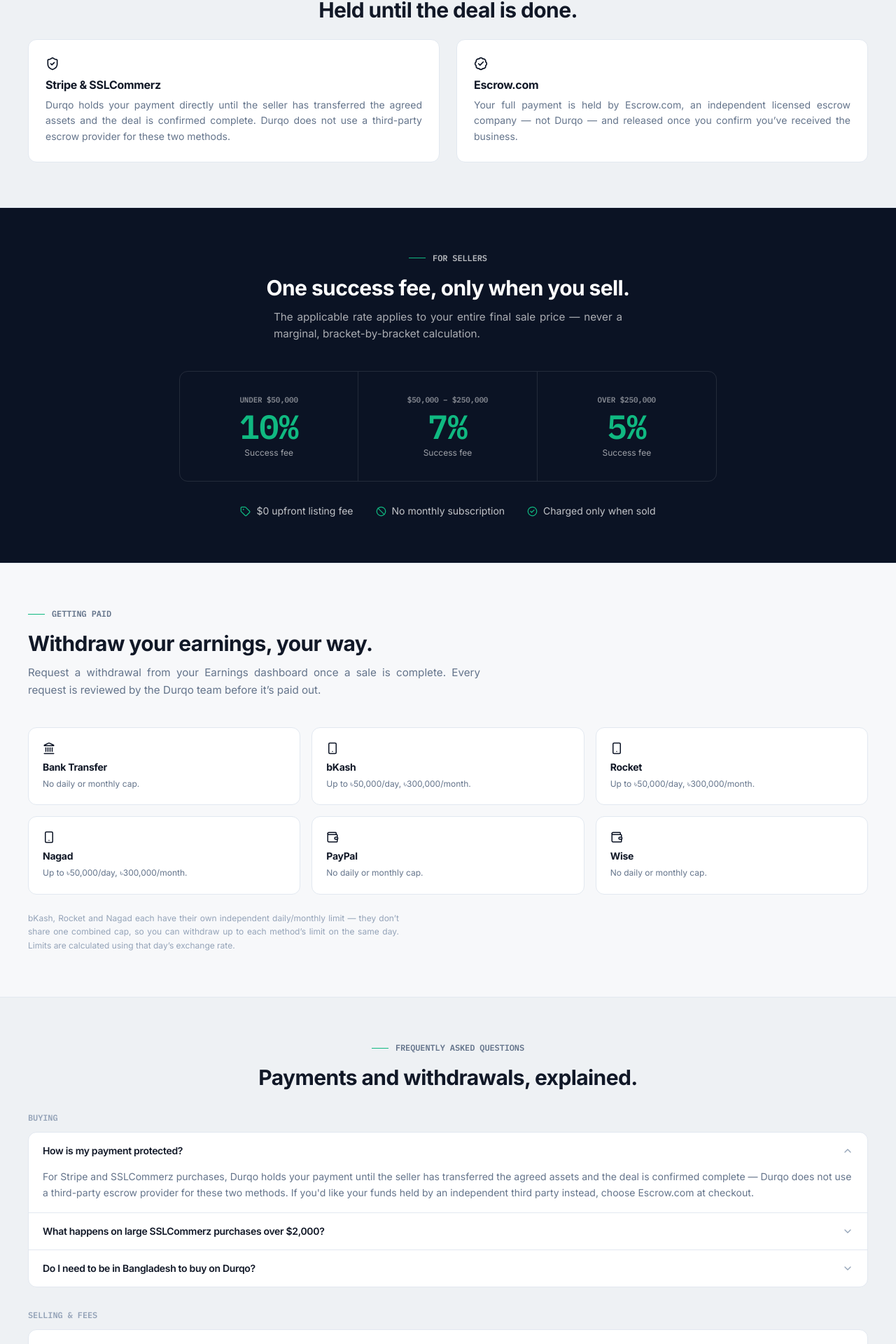
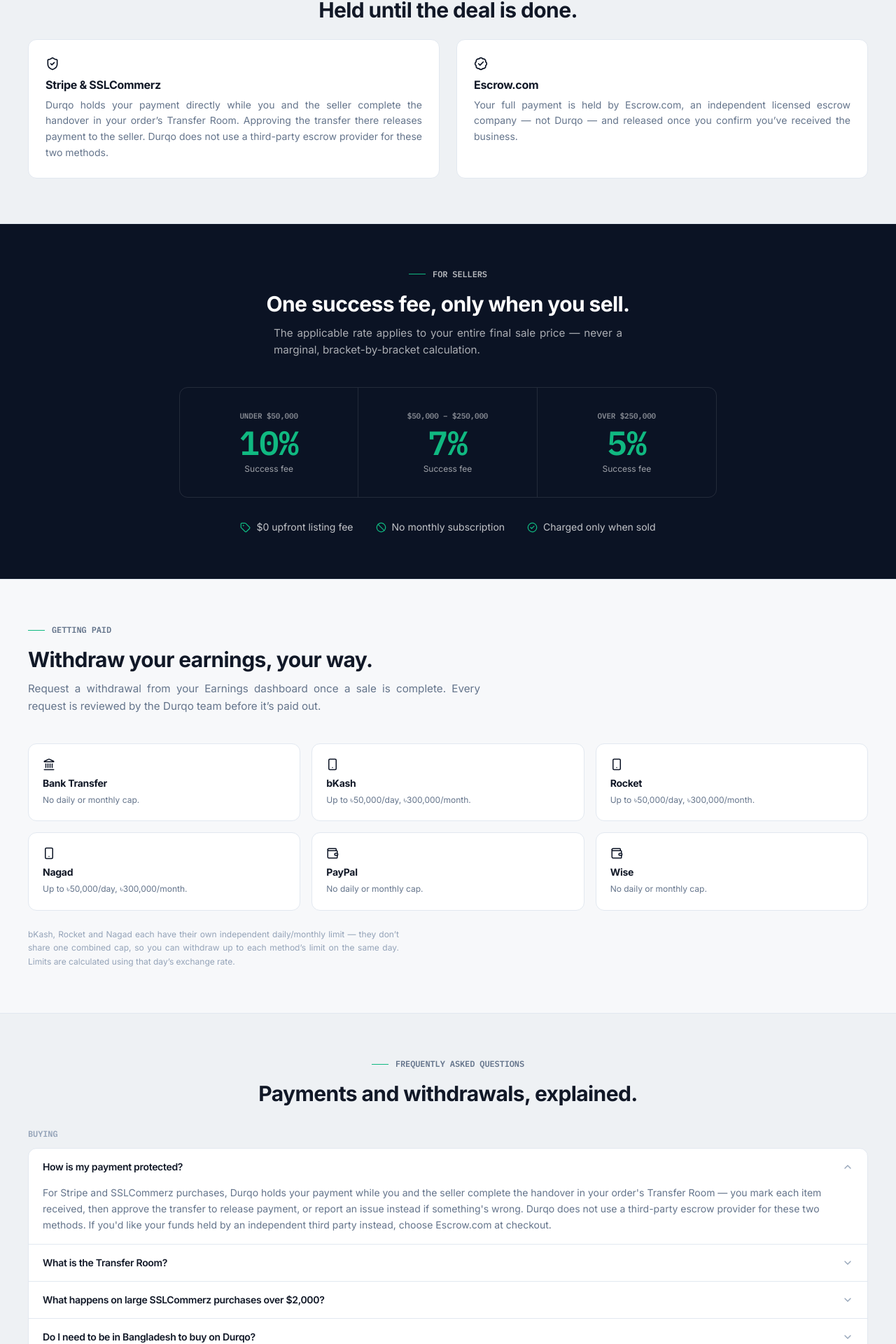
Before and after one commit to mdmanirmia/durqo-app, a Next.js app: page /payments in a window 1280 px wide. Shown: the part 1296-3216 px from the top of the page at 70% size. Built offline with nearby package versions, Linux system fonts and the light colour scheme; no server answers.

Commit message:
Add files via upload

```diff
--- a/src/app/payments/page.tsx
+++ b/src/app/payments/page.tsx
@@ -56,6 +56,13 @@ import GroupedFaq from "@/components/GroupedFaq";
 //   src/app/dashboard/seller/earnings/page.tsx and
 //   claude/payment-history-withdrawals-receipts-addendum.md exactly —
 //   never described as instant/automatic.
+// Sep 13, 2026: "held until the deal is done" now names the real Transfer
+// Room mechanism (mark received, approve transfer, report an issue) instead
+// of the vague "until the transfer is confirmed complete" — matches
+// /how-to-buy, /how-to-sell and /terms. See
+// claude/asset-transfer-room-feasibility-addendum.md. The "Buy Now — Pay
+// Later" button (a zero-payment internal test tool, not a real payment
+// method) is deliberately not listed among the buyer payment options above.
 export const metadata: Metadata = {
   title: "Payment & Withdrawal | Durqo",
   description: "How payments are collected and held on Durqo, how the success fee works, and how sellers withdraw their earnings.",
@@ -142,7 +149,12 @@ const FAQ_GROUPS = [
       {
         question: "How is my payment protected?",
         answer:
-          "For Stripe and SSLCommerz purchases, Durqo holds your payment until the seller has transferred the agreed assets and the deal is confirmed complete — Durqo does not use a third-party escrow provider for these two methods. If you'd like your funds held by an independent third party instead, choose Escrow.com at checkout.",
+          "For Stripe and SSLCommerz purchases, Durqo holds your payment while you and the seller complete the handover in your order's Transfer Room — you mark each item received, then approve the transfer to release payment, or report an issue instead if something's wrong. Durqo does not use a third-party escrow provider for these two methods. If you'd like your funds held by an independent third party instead, choose Escrow.com at checkout.",
+      },
+      {
+        question: "What is the Transfer Room?",
+        answer:
+          "The shared space you and the seller use right after payment to complete the sale — also listed under Asset Transfers in your dashboard. The seller hands over each asset there; you mark it received as it arrives, message the seller directly if needed, and approve the transfer once everything matches what was agreed.",
       },
       {
         question: "What happens on large SSLCommerz purchases over $2,000?",
@@ -270,9 +282,9 @@ export default function PaymentsPage() {
                 <ShieldCheck size={20} className="mb-2 text-brand-strong" />
                 <h4 className="text-base font-semibold text-ink">Stripe &amp; SSLCommerz</h4>
                 <p className="mt-1.5 text-sm leading-relaxed text-ink-soft">
-                  Durqo holds your payment directly until the seller has transferred the agreed assets and the
-                  deal is confirmed complete. Durqo does not use a third-party escrow provider for these two
-                  methods.
+                  Durqo holds your payment directly while you and the seller complete the handover in your
+                  order&rsquo;s Transfer Room. Approving the transfer there releases payment to the seller. Durqo
+                  does not use a third-party escrow provider for these two methods.
                 </p>
               </div>
               <div className="rounded-xl border border-rule bg-paper-raised p-6">
```
